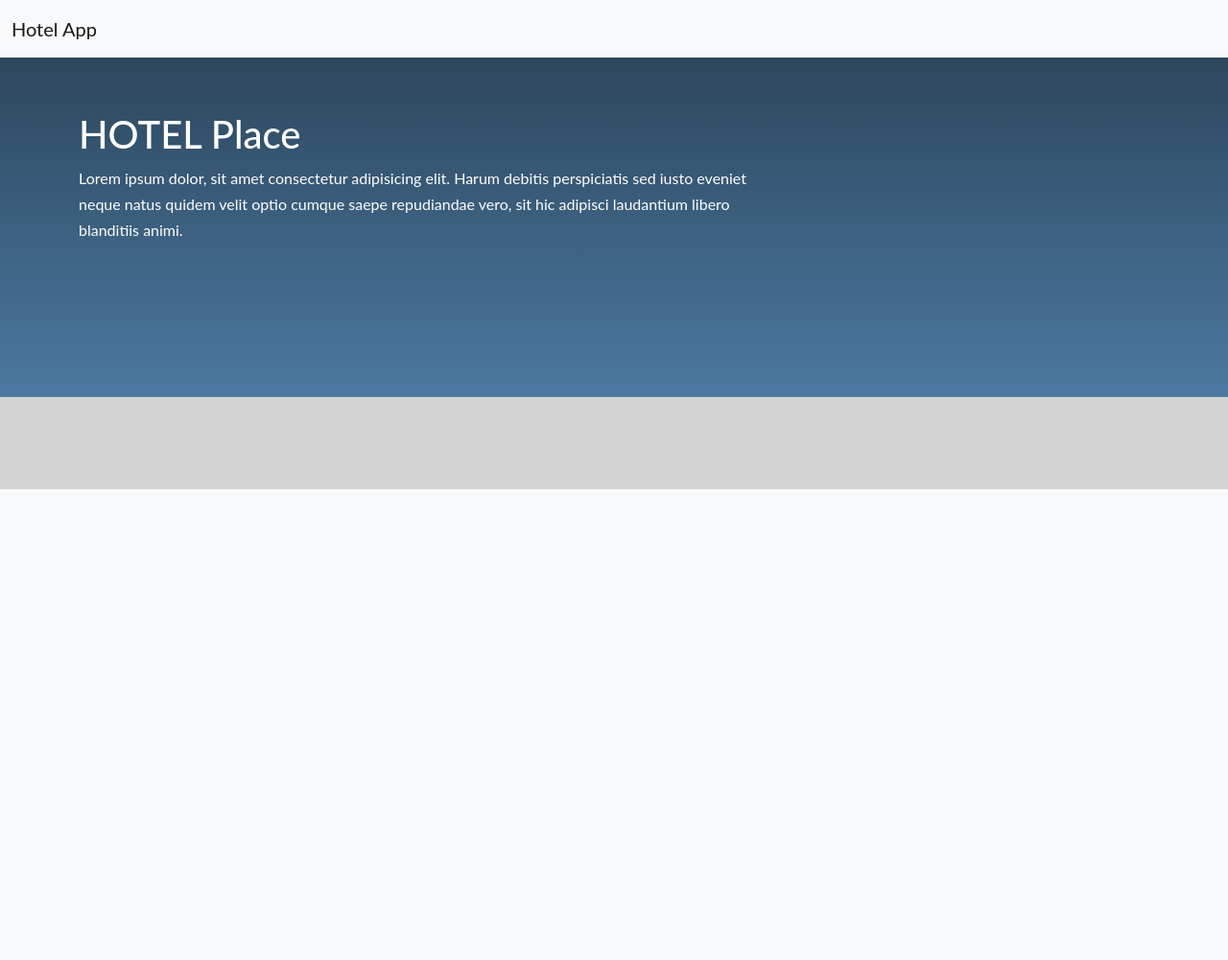
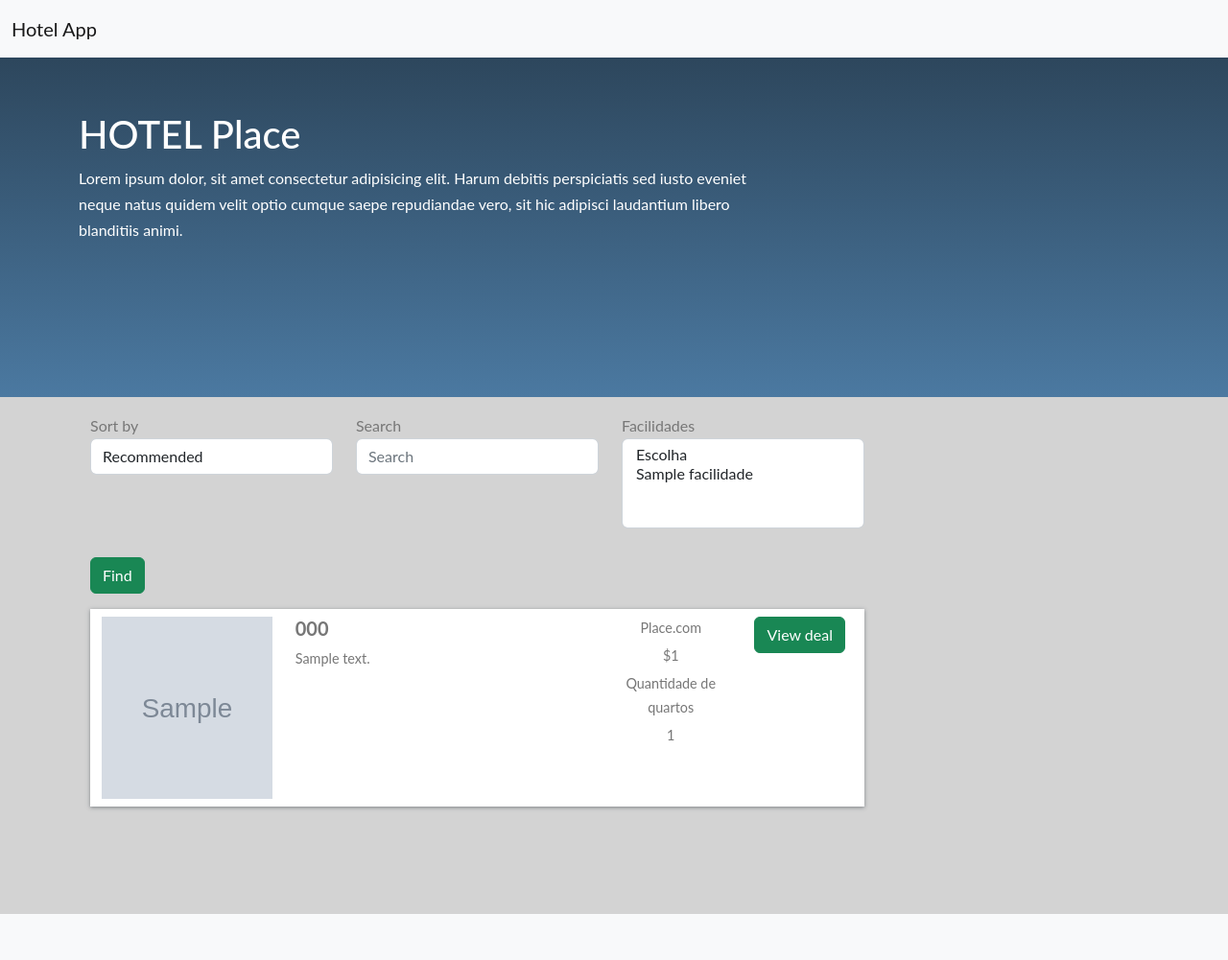
Before and after one commit to geovanipaz/Projeto-Site-Hotel, a Django app: page / in a window 1280 px wide. Shown: the whole page at 96% size. Before the commit the page ends 510 px from the top, so only its background shows below. Run offline with Django 4.2, Linux system fonts and the light colour scheme; tables that the repository leaves empty hold one stand-in row (values such as "Sample post"); grey boxes marked "Sample" are stand-in pictures.

Commit message:
mostrar lista de hoteis

```diff
--- a/home/views.py
+++ b/home/views.py
@@ -1,6 +1,13 @@
+from multiprocessing import context
 from django.shortcuts import render
-
+from .models import Facilidades, Hotel
 
 
 def home(request):
-    return render(request, 'home/home.html')
+    facilidades = Facilidades.objects.all()
+    hotels = Hotel.objects.all()
+    context = {
+        'facilidades':facilidades,
+        'hotels':hotels,
+    }
+    return render(request, 'home/home.html', context)
--- a/templates/home/home.html
+++ b/templates/home/home.html
@@ -74,7 +74,7 @@
 
 
             <div class="col-lg-9  px-4 mb-5">
-                <!--
+
                 <form>
                 <div class="row mt-3">
                     <div class="col-md-4">
@@ -97,11 +97,13 @@
                     </div>
                     <div class="col-md-4">
                         <div class="form-inline">
-                           <label class="" for="exampleFormControlSelect1">Amenities</label>
+                           <label class="" for="exampleFormControlSelect1">Facilidades</label>
                             <select name="amenities" class="form-control" multiple>
-                            <option value="">Choose</option>
-                            {% for amenities_obj in amenities_objs %}
-                            <option {% if amenities_obj.amenity_name in amenities  %} selected {%endif%}value="{{amenities_obj.amenity_name}}">{{amenities_obj.amenity_name}}</option>
+                                <option value="">Escolha</option>
+                                    {% for facilidade in facilidades %}
+                                        <option {% if facilidade.facilidade_nome in facilidades  %}
+                                        selected {%endif%}value="{{amenities_obj.amenity_name}}">
+                                        {{facilidade.facilidade_nome}}</option>
                                     {% endfor %}
                             </select>
                         </div>
@@ -113,28 +115,29 @@
                         </div>
                 </div>
                 </form>
-                -->
 
-                {% for hotels_obj in hotels_objs %}
+
+                {% for hotel in hotels %}
                 <div class="row search-card-result">
                     <div class="col-md-3">
-                       <!--
-                        <a href="/hotel-detail/{{hotels_obj.uid}}">
-                            <img class="img-fluid" src="/media/{{hotels_obj.images.first.images}}" alt="Card image cap">
+
+                        <a href="">
+                            <img class="img-fluid" src="/media/{{hotel.imagens.first.imagem}}"
+                             alt="Card image cap">
 
                         </a>
-                        -->
+
                     </div>
 
                     <div class="col-md-5">
-                        <h5>{{hotels_obj.hotel_name}}</h5>
+                        <h5>{{hotel.hotel_nome}}</h5>
 
                         <p>
-                            {{hotels_obj.description|truncatechars:150}}
+                            {{hotel.descricao|truncatechars:150}}
                         </p>
                         <p>
-                            {%for amenitie in hotels_obj.amenities.all %}
-                            <b>{{amenitie.amenity_name}}</b>,
+                            {%for facilidade in hotel.facidades.all %}
+                            <b>{{facilidade.facilidade_nome}}</b>,
                             {% endfor %}
                         </p>
 
@@ -142,9 +145,9 @@
                     <div class="col-md-2 border-left text-center more-offers">
 
                         <p>Place.com</p>
-                        <p>${{hotels_obj.hotel_price}}</p>
-                        <p>Room count</p>
-                        <p>{{hotels_obj.room_count}}</p>
+                        <p>${{hotel.hotel_preco}}</p>
+                        <p>Quantidade de quartos</p>
+                        <p>{{hotel.qtd_quartos}}</p>
                     </div>
                     <div class="col-md-2 border-left text-center more-offers">
 
```
Also changed, not shown: media/hotels/bimg_20181203150257.jpg (added), media/hotels/fotohotel.jpg (added), media/hotels/myblue-hotel-jericoacoara-001_20190821120153.png (added). Lines whose indentation alone changed are shown as unchanged.
